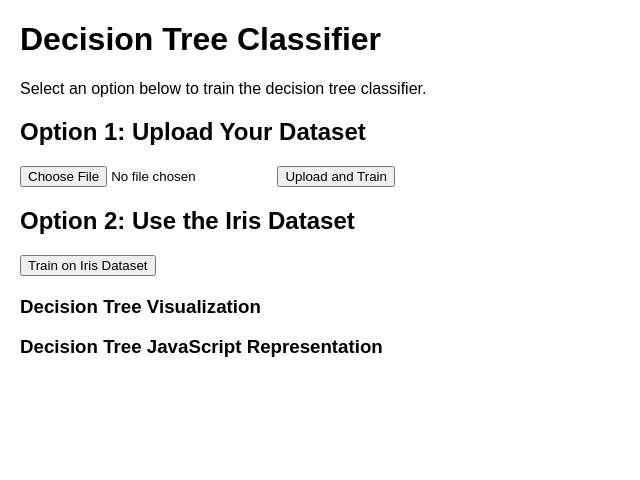
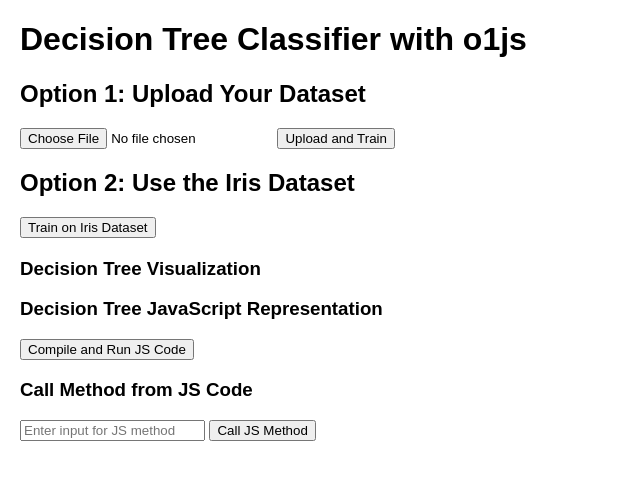
Before and after one commit to only4sim/Snarky-ML-Frontend, a Flask app: page / in a window 1280 px wide. Shown: the top 480 px of the page, without its empty margins (0-640 px from the left). Run offline with Flask 3, Linux system fonts and the light colour scheme.

Commit message:
Call o1js

```diff
--- a/app.py
+++ b/app.py
@@ -4,8 +4,7 @@
 from flask import Flask, render_template, request, jsonify, flash, redirect, url_for
 from werkzeug.utils import secure_filename
 from sklearn.datasets import load_iris
-from sklearn.tree import DecisionTreeClassifier, plot_tree, export_text
-from sklearn.tree import _tree
+from sklearn.tree import DecisionTreeClassifier, plot_tree, export_text, _tree
 import pandas as pd
 import matplotlib.pyplot as plt
 import numpy as np
@@ -16,13 +15,17 @@
 app = Flask(__name__)
 app.config['UPLOAD_FOLDER'] = 'uploads/'
 app.config['ALLOWED_EXTENSIONS'] = {'csv', 'xlsx'}
-app.secret_key = 'your_secret_key_here'  # Needed for flash messaging
+app.secret_key = 'your_secret_key_here'
 
 def allowed_file(filename):
     return '.' in filename and filename.rsplit('.', 1)[1].lower() in app.config['ALLOWED_EXTENSIONS']
 
 def tree_to_o1js(tree, feature_names):
     tree_ = tree.tree_
+    feature_name = [
+        feature_names[i] if i != _tree.TREE_UNDEFINED else "undefined!"
+        for i in tree_.feature
+    ]
     feature_names = [f.replace(" ", "_")[:-5] for f in feature_names]
 
     js_snippet = ["const DecisionTree = ZkProgram({",
@@ -36,7 +39,7 @@
     def recurse(node, depth):
         indent = "    " * (depth+2)
         if tree_.feature[node] != _tree.TREE_UNDEFINED:
-            name = feature_names[tree_.feature[node]]
+            name = feature_name[tree_.feature[node]]
             threshold = tree_.threshold[node]
 
             if depth == 1:
@@ -51,7 +54,7 @@
             else:
                 js_snippet.append("{})".format(indent))
         else:
-            js_snippet.append("{}Field({})".format(indent, np.argmax(tree_.value[node][0])))
+            js_snippet.append("{}Field({})".format(indent, np.argmax(tree_.value[node])))
 
     recurse(0, 1)
     js_snippet += ["        },",
@@ -67,7 +70,6 @@
 
 @app.route('/train', methods=['POST'])
 def train_model():
-    # Assume 'file' or 'demo_dataset' are in the request
     if 'file' in request.files:
         file = request.files['file']
         if file and allowed_file(file.filename):
--- a/templates/index.html
+++ b/templates/index.html
@@ -3,19 +3,15 @@
 <head>
     <meta charset="UTF-8">
     <meta name="viewport" content="width=device-width, initial-scale=1.0">
-    <title>Decision Tree Classifier</title>
+    <title>Decision Tree Classifier with o1js</title>
     <style>
         body { font-family: Arial, sans-serif; margin: 20px; }
-        .container { margin-top: 20px; }
-        .output { margin-top: 20px; }
-        label { margin-left: 5px; }
+        .container, .output { margin-top: 20px; }
         #treeImage { max-width: 100%; height: auto; margin-top: 20px; }
     </style>
 </head>
 <body>
-    <h1>Decision Tree Classifier</h1>
-    <p>Select an option below to train the decision tree classifier.</p>
-
+    <h1>Decision Tree Classifier with o1js</h1>
     <div class="container">
         <h2>Option 1: Upload Your Dataset</h2>
         <form id="uploadForm" action="/" method="post" enctype="multipart/form-data">
@@ -23,7 +19,6 @@
             <input type="submit" value="Upload and Train">
         </form>
     </div>
-
     <div class="container">
         <h2>Option 2: Use the Iris Dataset</h2>
         <form id="irisForm" action="/" method="post">
@@ -31,28 +26,30 @@
             <input type="submit" value="Train on Iris Dataset">
         </form>
     </div>
-
     <div class="output">
         <h3>Decision Tree Visualization</h3>
         <img id="treeImage" src="" alt="Decision Tree Image" style="display:none;">
         <pre id="treeText"></pre>
         <h3>Decision Tree JavaScript Representation</h3>
-        <pre id="treeJs"></pre>
+        <pre id="treeJsCode"></pre>
+        <button onclick="compileAndRunJs()">Compile and Run JS Code</button>
     </div>
-
+    <div class="method-call">
+        <h3>Call Method from JS Code</h3>
+        <input type="text" id="jsMethodInput" placeholder="Enter input for JS method">
+        <button onclick="callJsMethod()">Call JS Method</button>
+    </div>
     <script>
         document.getElementById('uploadForm').addEventListener('submit', function(event) {
             event.preventDefault();
             const formData = new FormData(this);
             performRequest(formData);
         });
-
         document.getElementById('irisForm').addEventListener('submit', function(event) {
             event.preventDefault();
             const formData = new FormData(this);
             performRequest(formData);
         });
-
         function performRequest(formData) {
             fetch('/train', {
                 method: 'POST',
@@ -68,11 +65,30 @@
                     document.getElementById('treeText').textContent = data.text;
                 }
                 if (data.js_tree) {
-                    document.getElementById('treeJs').textContent = data.js_tree;
+                    document.getElementById('treeJsCode').textContent = data.js_tree;
                 }
             })
             .catch(error => console.error('Error:', error));
         }
+        function compileAndRunJs() {
+            const jsCode = document.getElementById('treeJsCode').textContent;
+            try {
+                eval(jsCode);  // Note: Using eval() comes with security risks
+                console.log('JS code executed successfully.');
+            } catch (error) {
+                console.error('Error executing JS code:', error);
+            }
+        }
+        function callJsMethod() {
+            // This is an example; adjust based on your actual JS code
+            const input = document.getElementById('jsMethodInput').value;
+            try {
+                const result = DecisionTree.methods.predict.method(input);  // Adjust based on actual code
+                console.log('Result from JS method:', result);
+            } catch (error) {
+                console.error('Error calling JS method:', error);
+            }
+        }
     </script>
 </body>
 </html>
```
